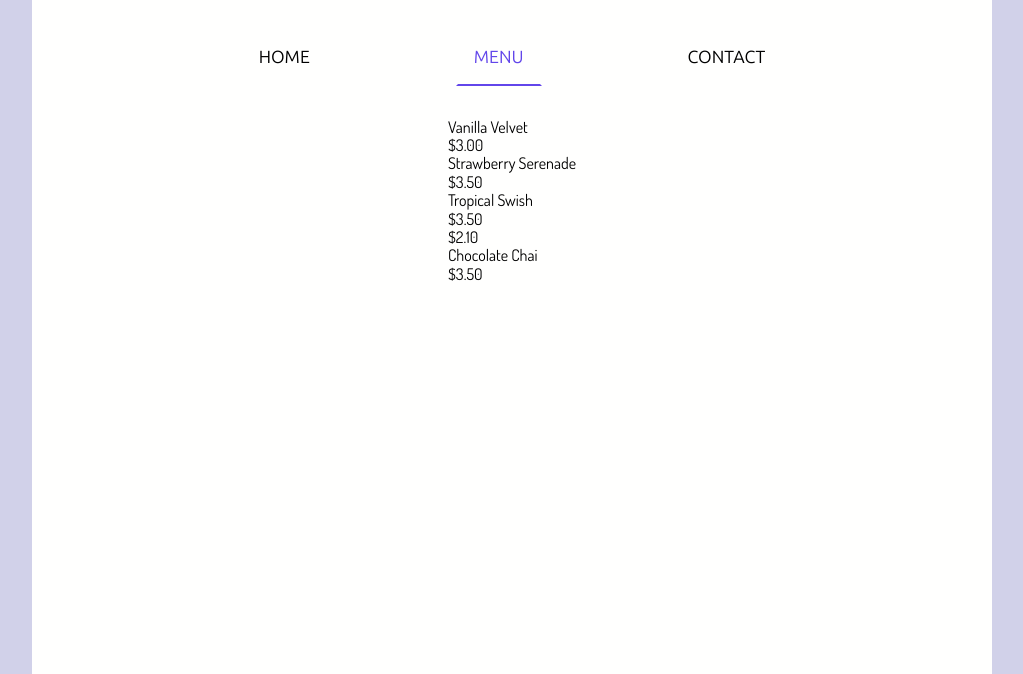
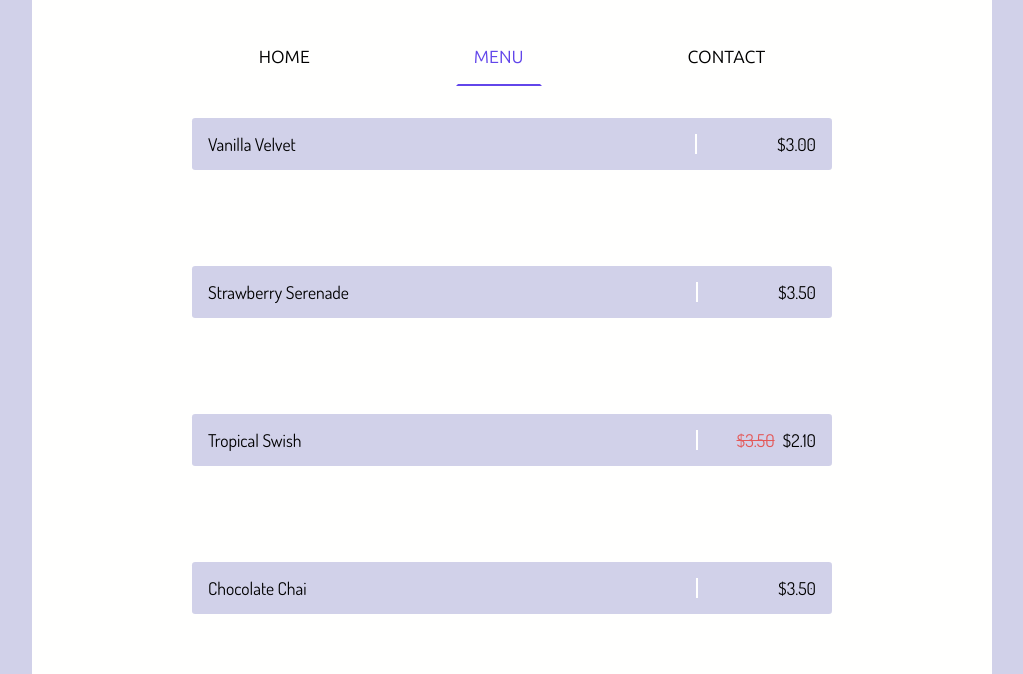
Before and after one commit to mell62/restaurant-page, a website built with webpack: page src/index.html in a window 1280 px wide. Both pictures are taken after a click on the button "MENU". Shown: the part 126-800 px from the top of the page, without its empty margins (128-1151 px from the left). Built offline with nearby package versions, Linux system fonts and the light colour scheme.

Commit message:
Add few styings to menu

```diff
--- a/src/style.css
+++ b/src/style.css
@@ -79,7 +79,8 @@ button:hover {
   transition: 0.2s ease-in-out;
 }
 
-.home-container {
+.home-container,
+.menu-container {
   display: flex;
   flex-direction: column;
   align-items: center;
@@ -197,3 +198,30 @@ button:hover {
   color: var(--primary);
   font-weight: 600;
 }
+
+.menu-card {
+  background-color: var(--secondary);
+  width: 100%;
+  display: flex;
+  justify-content: space-between;
+  padding: 1rem;
+  border-radius: 0.2rem;
+  font-size: 1.1rem;
+}
+
+.menu-price,
+.menu-price-3 {
+  border-left: solid 0.15rem var(--white);
+  padding-left: 5rem;
+}
+
+.menu-price-3 {
+  display: flex;
+  gap: 0.5rem;
+  padding-left: 2.4rem;
+}
+
+.original-price {
+  text-decoration: line-through;
+  color: var(--tertiary);
+}
```
